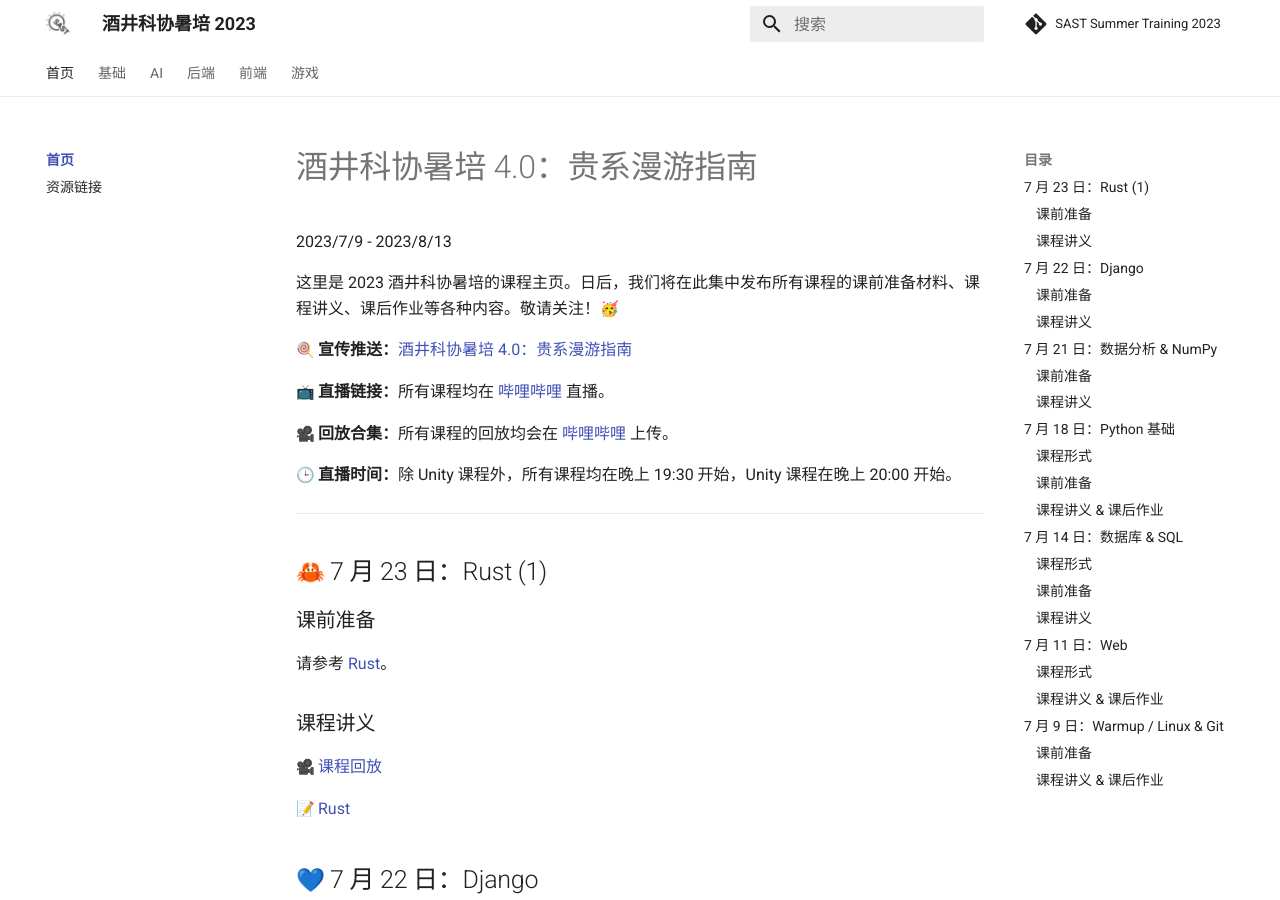
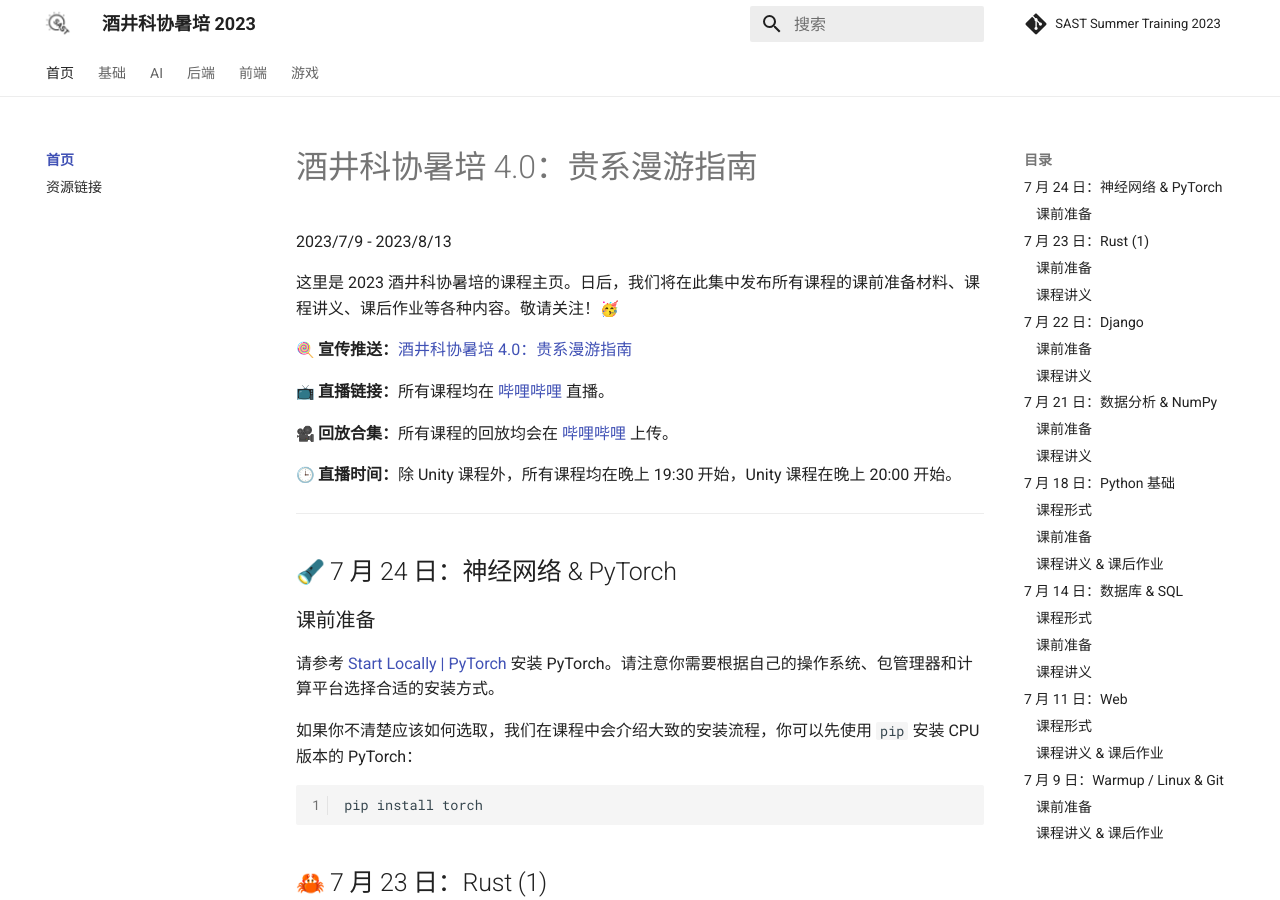
Before and after one commit to sast-summer-training-2023/sast-summer-training-2023.github.io, an MkDocs documentation site: the page built from docs/index.md, in a window 1280 px wide and 900 px high. Built offline with MkDocs 1.6.1 and Material for MkDocs 9.7.7, drawn with Linux system fonts in a browser that asks for light colours; emoji names are drawn with the system emoji font; comment, search, counter and statistics services are not loaded.

Commit message:
feat(pytorch): preparation

````diff
--- a/docs/ai/index.md
+++ b/docs/ai/index.md
@@ -5,6 +5,18 @@
 如果对这些问题充满好奇，那就速速加入人工智能板块的学习吧！
 
 在这里，经验丰富的学长会手把手教学，带领你一窥人工智能的奥秘，领略计算机世界的无限精彩！
+
+## :flashlight: 7 月 24 日：神经网络 & PyTorch
+
+### 课前准备
+
+请参考 [Start Locally | PyTorch](https://pytorch.org/get-started/locally/) 安装 PyTorch。请注意你需要根据自己的操作系统、包管理器和计算平台选择合适的安装方式。
+
+如果你不清楚应该如何选取，我们在课程中会介绍大致的安装流程，你可以先使用 `pip` 安装 CPU 版本的 PyTorch：
+
+```shell
+pip install torch
+```
 
 ## :hammer_and_wrench: 7 月 21 日：数据分析 & NumPy
 
--- a/docs/index.md
+++ b/docs/index.md
@@ -13,6 +13,18 @@
 :clock3: **直播时间：**除 Unity 课程外，所有课程均在晚上 19:30 开始，Unity 课程在晚上 20:00 开始。
 
 -----
+
+## :flashlight: 7 月 24 日：神经网络 & PyTorch
+
+### 课前准备
+
+请参考 [Start Locally | PyTorch](https://pytorch.org/get-started/locally/) 安装 PyTorch。请注意你需要根据自己的操作系统、包管理器和计算平台选择合适的安装方式。
+
+如果你不清楚应该如何选取，我们在课程中会介绍大致的安装流程，你可以先使用 `pip` 安装 CPU 版本的 PyTorch：
+
+```shell
+pip install torch
+```
 
 ## :crab: 7 月 23 日：Rust (1)
 
````
Also changed, not shown: docs/ai/pytorch.md (+10 -0 lines).
